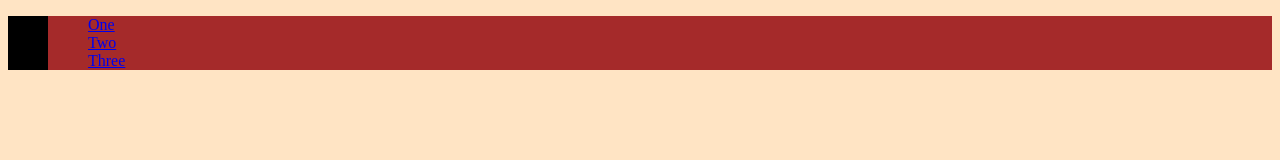
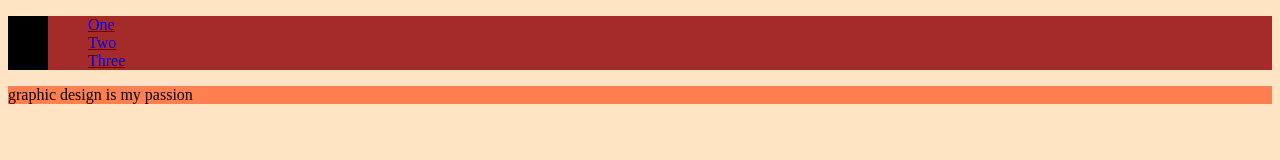
Before and after one commit to EthanPemb/commit-practices, a plain HTML site: page index.html in a window 1280 px wide. Drawn offline with Linux system fonts and the light colour scheme.

Commit message:
Add main element with paragraph relative

```diff
--- a/index.html
+++ b/index.html
@@ -17,4 +17,7 @@
         </nav>
     </header>
 </body>
+<main>
+    <p>graphic design is my passion</p>
+</main>
 </html>
```
